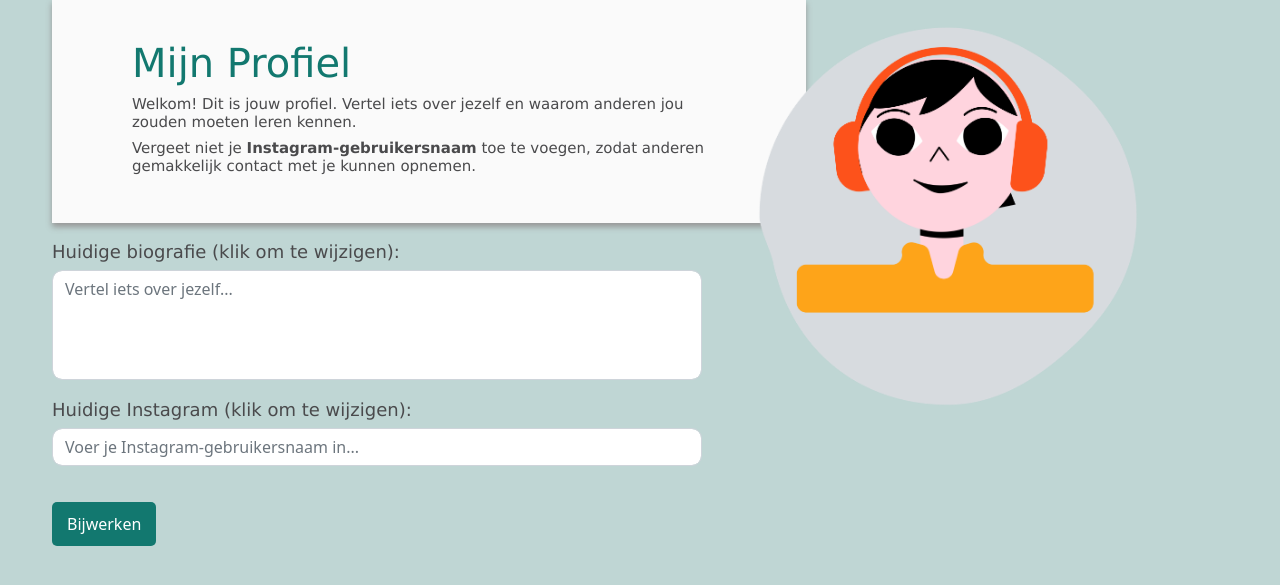
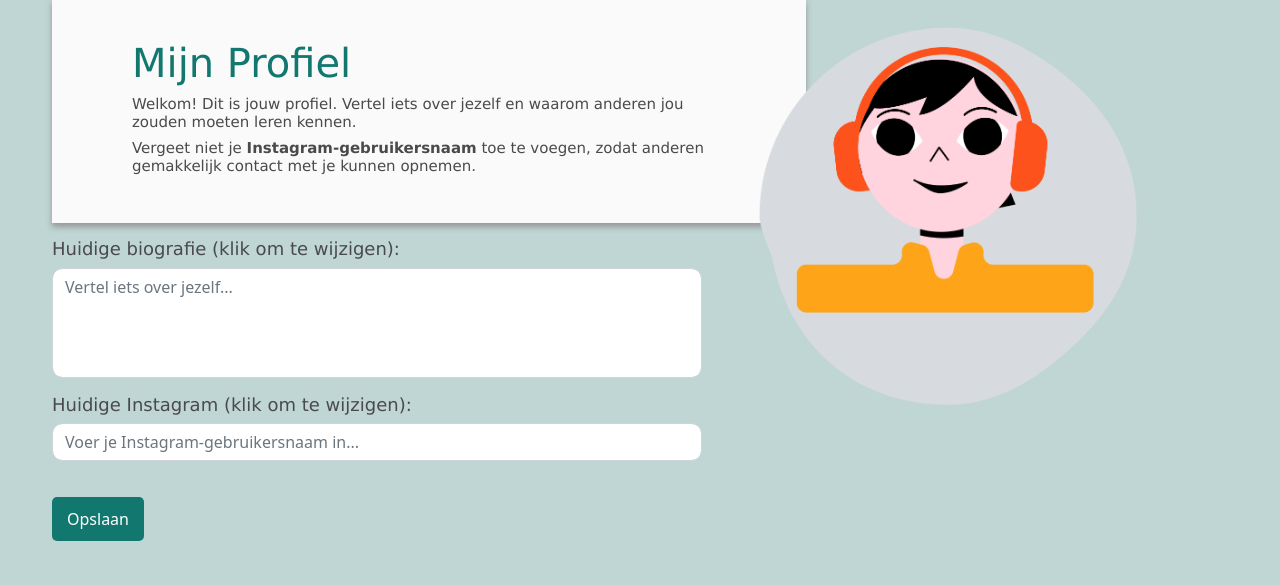
Before and after one commit to sophiekaandorp/Programmeerproject, a Flask app: page /profile/me in a window 1280 px wide. Shown: the part 115-700 px from the top of the page. Run offline with Flask 3, Linux system fonts and the light colour scheme; the visitor is signed in with stand-in values (Sample User, id 1).

Commit message:
Code deel af

```diff
--- a/app.py
+++ b/app.py
@@ -103,13 +103,13 @@ def logout():
 @app.route("/")
 @login_required
 def index():
-    """Hier moet ik nog index aan toevoegen!!!!!"""
+    """Home page"""
     user_id = session["user_id"]
 
     # we halen de user op
     user = User.query.get(user_id)
 
-    # run de template met welkom en verwijzing naa de test
+    # run de template met welkom en verwijzing naar de test en profiel aanpassen
     return render_template("index.html", username=user.username)
 
 
@@ -138,7 +138,6 @@ def question(question_id):
 
             return redirect(url_for("question", question_id=question_id))
 
-
         # we zoeken op of de gebruiker al eerder deze vraag heeft beantwoord
         old_answer = UserAnswer.query.filter_by(user_id=user_id, question_id=question_id).first()
 
@@ -146,20 +145,21 @@ def question(question_id):
         if old_answer:
             old_answer.answer_id = answer_id
 
-        # als nog niet benatwoord, voegen we dit antwoord toe aan de database
+        # als nog niet beantwoord, voegen we dit antwoord toe aan de database
         else:
             new_answer = UserAnswer(user_id=user_id, question_id=question_id, answer_id=answer_id)
             db.session.add(new_answer)
 
         db.session.commit()
 
-        # we kijken of er een nieuwe vraag is, als dat zo is gaan we naar die, anders gaan we naar uitslag
+        # we kijken of er een nieuwe vraag is, als dat zo is gaan we naar die, anders gaan we naar ranking
         next_question = Question.query.filter(Question.id > question_id).first()
         if next_question:
             return redirect(f"/question/{next_question.id}")
         else:
             return redirect("/rank")
     return render_template("questions.html", question=question)
+
 
 @app.route("/matches", methods=["GET"])
 @login_required
@@ -178,6 +178,7 @@ def matches():
     # totale aantal questions is lengte van de lijst
     total_questions = len(user_answer_list)
 
+    # als de vragen nog niet zijn beantwoord
     if total_questions == 0:
         matches = []
         return render_template("matches.html", matches=matches)
@@ -216,7 +217,7 @@ def matches():
         # we halen de rankings van alle andere users op
         other_rankings = Ranking.query.filter_by(user_id=other_user.id).all()
 
-        # we maken een lijst voor de andere usere user met combi van dong en ranking voor die song
+        # we maken een lijst voor de andere usere user met combi van song en ranking voor die song
         other_rank_list = []
         for ranking in other_rankings:
             other_rank_list.append((ranking.song_title, ranking.rank))
@@ -232,19 +233,19 @@ def matches():
 
         # we berekenen het percentage van de antworoden die twee users overeenkomen
         # elke vraag van 1 t/m 7 is 1 punt waard, en elke zelfde ranking is 0.5 punt waard
-        percentage = ((similar_answers + similar_rankings) / (total_questions + 2.5) ) * 100
+        percentage = ((similar_answers + similar_rankings) / (9.5) ) * 100
 
         # Voeg de overeenkomsten toe aan de lijst (we ronden percentage af op 2 decimalen)
         matches.append((other_user, round(percentage, 2)))
 
-    # https://stackoverflow.com/questions/10695139/sort-a-list-of-tuples-by-2nd-item-integer-value
     # we sorteren de matches op percentage (element 1)
+    # Bron: https://stackoverflow.com/questions/10695139/sort-a-list-of-tuples-by-2nd-item-integer-value
     matches = sorted(matches, key=lambda x: x[1], reverse=True)
 
-    # we checken of er geen matches met 0% tussen staan
+    # we hebben een match als je voor meer dan 60% met iemand gematcht bent
     final_matches = []
     for match in matches:
-        if match[1] > 0:
+        if match[1] > 60:
             final_matches.append(match)
 
     # we selecteren de beste 3 matches
@@ -257,6 +258,7 @@ def matches():
 @login_required
 def my_profile():
     """eigen profiel bekijken/aanpassen"""
+
     # we halen het profiel op
     profile = Profile.query.filter_by(user_id=session["user_id"]).first()
 
@@ -271,14 +273,16 @@ def my_profile():
             profile.bio = bio
             profile.instagram = instagram
 
-        # anders voegen we de bio en instagram toe aan het profil/we creeren dus het profieel
+        # anders voegen we de bio en instagram toe aan het profiel, we creeren dus het profiel
         else:
             profile = Profile(user_id=session["user_id"], bio=bio, instagram=instagram)
             db.session.add(profile)
 
         db.session.commit()
 
-        return redirect("/profile/me")
+        # we hebben de profielgegevens opgeslagen en gaan terug naar home page
+        flash("Profielgegevens succesvol opgeslagen.")
+        return redirect("/")
 
     return render_template("my_profile.html", profile=profile)
 
@@ -289,6 +293,8 @@ def view_profile(user_id):
 
     # we halen het profiel op
     profile = Profile.query.filter_by(user_id=user_id).first()
+
+    # we geven een flashbericht als de gebruiker nog geen profielgegevens heeft ingevuld.
     if not profile or profile.bio == "":
         flash("Deze gebruiker heeft nog geen profiel aangemaakt.")
         return redirect(url_for("matches"))
@@ -301,19 +307,21 @@ def view_profile(user_id):
 @login_required
 def rank():
     """nummers ranken"""
+
     user_id = session["user_id"]
-
     if request.method == 'POST':
 
         # hier gaan we de ranks aan toevoegen
         ranks = []
 
+        # vraag van elke song de rank op
         rank_1 = request.form.get("rank1")
         rank_2 = request.form.get("rank2")
         rank_3 = request.form.get("rank3")
         rank_4 = request.form.get("rank4")
         rank_5 = request.form.get("rank5")
 
+        # als de rank is opgegeven, voegen we deze toe aan ranks
         if rank_1:
             ranks.append(int(rank_1))
 
@@ -329,28 +337,25 @@ def rank():
         if rank_5:
             ranks.append(int(rank_5))
 
-        # we checken of er geen rankings dubbel zijn ingevoerd en of er uberhaupt iets is ingevuld
-        # https://stackoverflow.com/questions/12282232/how-do-i-count-occurrence-of-unique-values-inside-a-list
+        # we checken of elke ranking (uniek) is ingevuld
+        # Bron: https://stackoverflow.com/questions/12282232/how-do-i-count-occurrence-of-unique-values-inside-a-list
         if len(ranks) != len(set(ranks)) or len(ranks)!=5:
             flash("Fout: Zorg ervoor dat elke nummer een unieke rang heeft!")
-
-            # https://stackoverflow.com/questions/14343812/redirecting-to-url-in-flask
             return redirect(url_for('rank'))
 
-        # We verwijderen eerst de ranking van user (zodat vervangen wordt als nodig)
+        # we verwijderen eerst de ranking van user (zodat deze vervangen wordt als dit nodig is)
         Ranking.query.filter_by(user_id=user_id).delete()
 
         # We voegen de nummers toe
         song_titles = ["Shape of You", "Don't Stop Believin'", "God's Plan", "Bad Guy", "Another One Bites The Dust"]
 
-        # we voegen aan de Ranking van user de nummers met de ranking toe
+        # we voegen aan de ranking van user de nummers met de ranking toe
         for index in range(len(song_titles)):
             db.session.add(Ranking(user_id=user_id, song_title=song_titles[index], rank=ranks[index]))
 
         db.session.commit()
 
         # hierna gaan we door naar de uitslag
-        # https://stackoverflow.com/questions/14343812/redirecting-to-url-in-flask
         return redirect(url_for("matches"))
 
     return render_template('rank_songs.html')
@@ -358,8 +363,9 @@ def rank():
 
 @app.route('/website_instagram/<int:profile_id>')
 def website_instagram(profile_id):
+    """Naar Instagram"""
 
-    # Hier halen we het profiel op
+    # we halen het profiel op
     profile = Profile.query.get(profile_id)
 
     # als de gebruiker geen instagram account heeft ingevuld.
@@ -368,7 +374,7 @@ def website_instagram(profile_id):
         return render_template("profile.html", profile=profile)
 
     # Als het profiel bestaat, gaan we naar het instagram account
-    return redirect(f"http://www.instagram.com/{profile.instagram}/", code=302)
+    return redirect(f"http://www.instagram.com/{profile.instagram}/")
 
 if __name__ == "__main__":
     app.run()
--- a/static/styles.css
+++ b/static/styles.css
@@ -2,13 +2,72 @@ body {
     background-color: rgb(191,214,212);
   }
 
-.matches-text{
+/* Titel text */
+h1 {
+    margin-left: 40px;
+    font-family: 'verdana';
+    color: rgb(18,120,111);
+    font-size: 40px;
+    text-align: left;
+}
+
+/* Mededeling text */
+p {
+    margin-left: 40px;
+    color: rgb(10, 10, 10);
+    text-align: left;
+    font-size: 25px;
+    margin-bottom: 5px;
+}
+
+/* Uitleg/Omschrijving text */
+h2 {
+    margin-left: 40px;
+    font-family: 'verdana';
+    color: rgb(74, 74, 76);
+    font-size: 15px;
+    text-align: left;
+}
+
+/* Meerkeuzevragen text */
+h3 {
+    margin-left: 40px;
+    font-family: 'verdana';
+    color: rgb(18,120,111);
+    font-size: 30px;
+    text-align: left;
+}
+
+/* My profile text boven textarea */
+h4 {
+    margin-left: 0px;
+    font-family: 'verdana';
+    color: rgb(74, 74, 76);
+    font-size: 18px;
+    text-align: left;
+    margin-top: 10px;
+}
+
+/* Titels van nummers + Je hebt nog geen matches text */
+h5 {
+    margin-top: 40px;
+    margin-left: 40px;
+    font-family: 'verdana';
+    color: rgb(74, 74, 76);
+    font-size: 25px;
+    text-align: center;
+}
+
+/* Mijn Top Matches text */
+h6 {
     margin-left: 40px;
     font-family: 'verdana';
     color: rgb(18,120,111);
     font-size: 55px;
     text-align: center;
 }
+
+/* Mededeling profiel aanpassen */
 .aanpassen_profiel-text{
     margin-left: 40px;
     font-family: 'verdana';
@@ -18,73 +77,6 @@ body {
     margin-top: 40px;
 }
 
-.my_profile-text{
-    margin-left: 0px;
-    font-family: 'verdana';
-    color: rgb(74, 74, 76);
-    font-size: 18px;
-    text-align: left;
-    margin-top: 10px;
-}
-
-h1 {
-    margin-left: 40px;
-    font-family: 'verdana';
-    color: rgb(18,120,111);
-    font-size: 40px;
-    text-align: left;
-}
-
-h2 {
-    margin-left: 40px;
-    font-family: 'verdana';
-    color: rgb(74, 74, 76);
-    font-size: 25px;
-    text-align: left;
-    margin-bottom: 10px;
-}
-
-h3 {
-    margin-left: 40px;
-    font-family: 'verdana';
-    color: rgb(18,120,111);
-    font-size: 30px;
-    text-align: left;
-}
-
-h4 {
-    margin-left: 40px;
-    font-family: 'verdana';
-    color: rgb(120, 120, 123);
-    font-size: 20px;
-    text-align: left;
-    margin-bottom: 50px;
-}
-
-h5 {
-    margin-top: 40px;
-    margin-left: 40px;
-    font-family: 'verdana';
-    color: rgb(74, 74, 76);
-    font-size: 25px;
-    text-align: center;
-}
-
-h6 {
-    margin-left: 40px;
-    font-family: 'verdana';
-    color: rgb(74, 74, 76);
-    font-size: 15px;
-    text-align: left;
-}
-
-p {
-    margin-left: 40px;
-    color: rgb(10, 10, 10);
-    text-align: left;
-    font-size: 25px;
-    margin-bottom: 5px;
-}
 
 /* stijling voor navigatiebalk */
 .navbar {
@@ -194,6 +186,15 @@ select option {
 
 .profiel {
     max-width: 35%;
+    height: auto;
+    display: block;
+    margin: 0 auto;
+    float: right;
+    margin-right:100px;
+}
+
+.koptelefoon {
+    max-width: 30%;
     height: auto;
     display: block;
     margin: 0 auto;
--- a/templates/index.html
+++ b/templates/index.html
@@ -1,7 +1,7 @@
 {% extends "layout.html" %}
 
 {% block title %}
-    Index
+    Home Page (Index)
 {% endblock %}
 
 {% block main %}
@@ -9,10 +9,10 @@
     <div class="index-container">
         <h1>Welkom bij Musicmatch, {{username}}!</h1>
         <p>Klaar om je ideale match te vinden?</p>
-        <h6>Beantwoord een paar leuke vragen en vind mensen met dezelfde muzieksmaak.</h6>
+        <h2>Beantwoord een paar leuke vragen en vind mensen met dezelfde muzieksmaak.</h2>
         <a href="/question/1" class="btn btn-primary btn-left">Start Test</a>
         <p>Wil je je profiel aanpassen?</p>
-        <h6>Vul je profiel aan en maak het makkelijker voor anderen om je te leren kennen.</h6>
+        <h2>Vul je profiel aan en maak het makkelijker voor anderen om je te leren kennen.</h2>
         <a href="/profile/me" class="btn btn-primary btn-left">Aanpassen</a>
     </div>
 {% endblock %}
--- a/templates/login.html
+++ b/templates/login.html
@@ -1,7 +1,7 @@
 {% extends "layout.html" %}
 
 {% block title %}
-    Login
+    Inloggen
 {% endblock %}
 
 {% block main %}
@@ -10,7 +10,7 @@
     <form action="/login" method="post">
         <div class="mb-3">
             <label for="username">Gebruikersnaam:</label>
-            <input type="text" id="username" name="username" class="form-control"  placeholder="Voer je gebruikersnaam in" required>
+            <input autocomplete="off" type="text" id="username" name="username" class="form-control"  placeholder="Voer je gebruikersnaam in" required>
         </div>
 
         <div class="mb-3">
--- a/templates/matches.html
+++ b/templates/matches.html
@@ -1,11 +1,11 @@
 {% extends "layout.html" %}
 
 {% block title %}
-    Matches
+    Matches Weergave
 {% endblock %}
 
 {% block main %}
-    <p class="matches-text">Mijn Top Matches</p>
+    <h6>Mijn Top Matches</h6>
 
     {% if matches %}
         <div class="matches-container">
@@ -18,7 +18,7 @@
             {% endfor %}
 
         </div>
-            <p class="aanpassen_profiel-text">Zorg ervoor dat je matches jou kunnen vinden! <strong>Vul je profiel aan</strong> voor de beste connecties!</hp>
+            <p class="aanpassen_profiel-text">Zorg ervoor dat je matches jou kunnen vinden! <strong>Vul je profiel aan</strong> voor de beste connecties!</p>
             <a href="/profile/me" class="btn btn-primary btn-center-small">Aanpassen</a>
     {% else %}
         <h5>Je hebt nog geen matches. Als je de test nog niet heb voltooid, voltooi dan de test om je matches te bekijken!</h5>
--- a/templates/my_profile.html
+++ b/templates/my_profile.html
@@ -1,7 +1,7 @@
 {% extends "layout.html" %}
 
 {% block title %}
-    My profile
+    Mijn profiel
 {% endblock %}
 
 {% block main %}
@@ -9,21 +9,21 @@
     <img src="/static/images/profiel.png", class="profiel">
     <div class="my_profile-container">
         <h1>Mijn Profiel</h1>
-        <h6>Welkom! Dit is jouw profiel. Vertel iets over jezelf en waarom anderen jou zouden moeten leren kennen.</h6>
-        <h6>Vergeet niet je <strong>Instagram-gebruikersnaam</strong> toe te voegen, zodat anderen gemakkelijk contact met je kunnen opnemen.</h6>
+        <h2>Welkom! Dit is jouw profiel. Vertel iets over jezelf en waarom anderen jou zouden moeten leren kennen.</h2>
+        <h2>Vergeet niet je <strong>Instagram-gebruikersnaam</strong> toe te voegen, zodat anderen gemakkelijk contact met je kunnen opnemen.</h2>
     </div>
     <form action="/profile/me" method="post">
         <div class="mb-3">
-            <p class="my_profile-text">Huidige biografie (klik om te wijzigen):</p>
+            <h4>Huidige biografie (klik om te wijzigen):</h4>
             <textarea id="bio" name="bio" class="form-control textarea" rows="4" placeholder="Vertel iets over jezelf...">{{ profile.bio }}</textarea>
         </div>
 
         <div class="mb-3">
-            <p class="my_profile-text">Huidige Instagram (klik om te wijzigen):</p>
+            <h4>Huidige Instagram (klik om te wijzigen):</h4>
             <textarea id="instagram" name="instagram" class="form-control textarea" rows="1" placeholder="Voer je Instagram-gebruikersnaam in...">{{ profile.instagram }}</textarea>
         </div>
 
-        <button type="submit">Bijwerken</button>
+        <button type="submit">Opslaan</button>
     </form>
 
 {% endblock %}
--- a/templates/profile.html
+++ b/templates/profile.html
@@ -1,11 +1,11 @@
 {% extends "layout.html" %}
 
 {% block title %}
-    Profile
+    Profiel bekijken van anderen
 {% endblock %}
 
 {% block main %}
-    <img src="/static/images/koptelefoon.png" alt="cirkel", class="cirkel">
+    <img src="/static/images/koptelefoon.png", class="koptelefoon">
     <div class="profile-container">
         <h1>Profiel van {{ username }}</h1>
 
--- a/templates/questions.html
+++ b/templates/questions.html
@@ -1,7 +1,7 @@
 {% extends "layout.html" %}
 
 {% block title %}
-    Questions
+    Meerkeuzevragen
 {% endblock %}
 
 {% block main %}
@@ -12,6 +12,6 @@
             <input type="radio" name="answer_id" value="{{ answer.id }}">
             <label>{{ answer.answer_text }}</label><br>
         {% endfor %}
-        <button type="submit">Volgende Vraag</button>
+        <button type="submit">Verzend antwoord</button>
     </form>
 {% endblock %}
--- a/templates/rank_songs.html
+++ b/templates/rank_songs.html
@@ -6,8 +6,8 @@
 
 {% block main %}
     <h1>Nummers Rangschikken</h1>
-    <h4> Je bent bijna klaar met de test! Selecteer de rangorde van jouw favoriete nummers.
-        <strong>Geef elk nummer een unieke rangorde.</strong> Zet je favoriete nummer op 1 en je minst favoriete op 5.</h4>
+    <p> Je bent bijna klaar met de test! Selecteer de rangorde van jouw favoriete nummers.
+        <strong>Geef elk nummer een unieke rangorde.</strong> Zet je favoriete nummer op 1 en je minst favoriete op 5.</p>
 
     <form action="/rank" method="post">
         <div class="mb-5">
--- a/templates/register.html
+++ b/templates/register.html
@@ -1,7 +1,7 @@
 {% extends "layout.html" %}
 
 {% block title %}
-    Register
+    Registreren
 {% endblock %}
 
 {% block main %}'
@@ -10,7 +10,7 @@
         <form action="/register" method="post">
             <div class="mb-3">
                 <label for="username">Gebruikersnaam:</label>
-                <input type="text" id="username" name="username" class="form-control" placeholder="Voer een gebruikersnaam in" required>
+                <input autocomplete="off" type="text" id="username" name="username" class="form-control" placeholder="Voer een gebruikersnaam in" required>
             </div>
 
             <div class="mb-3">
```
Also changed, not shown: REVIEW.md (added, +7 -0 lines), models.py (+1 -18 lines), readme/README.md, readme/home.png (added), 2 other files.
